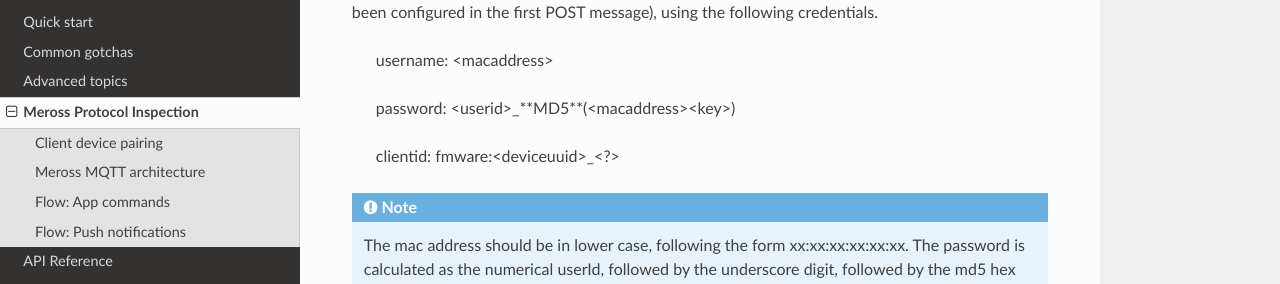
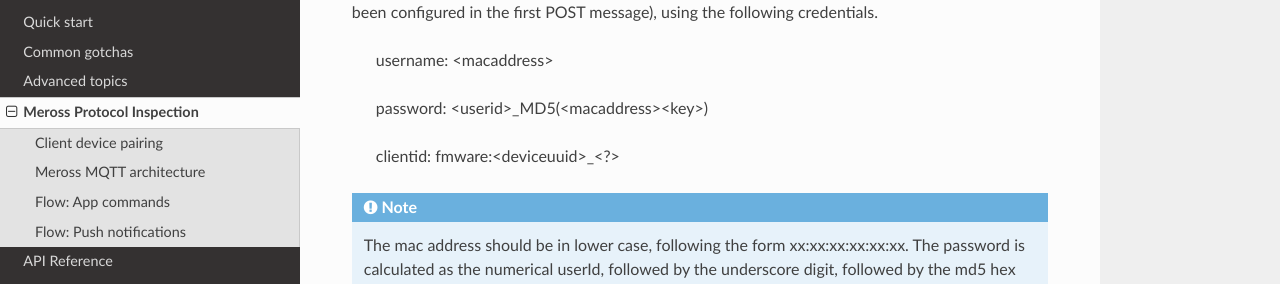
Before and after one commit to albertogeniola/MerossIot, a Sphinx documentation site: the page built from docs/meross-protocol.rst, in a window 1280 px wide and 900 px high, scrolled down 2134 px. Shown: the part 159-443 px from the top of the window. Built offline with Sphinx 7.4.7 and the Read the Docs theme 2.0.0, drawn with Linux system fonts in a browser that asks for light colours.

Commit message:
Removed bold

```diff
--- a/docs/meross-protocol.rst
+++ b/docs/meross-protocol.rst
@@ -100,7 +100,7 @@ to the MQTT broker (the one that has been configured in the first POST message),
 
     username: <macaddress>
 
-    password: <userid>_**MD5**(<macaddress><key>)
+    password: <userid>_MD5(<macaddress><key>)
 
     clientid: fmware:<deviceuuid>_<?>
 
```
